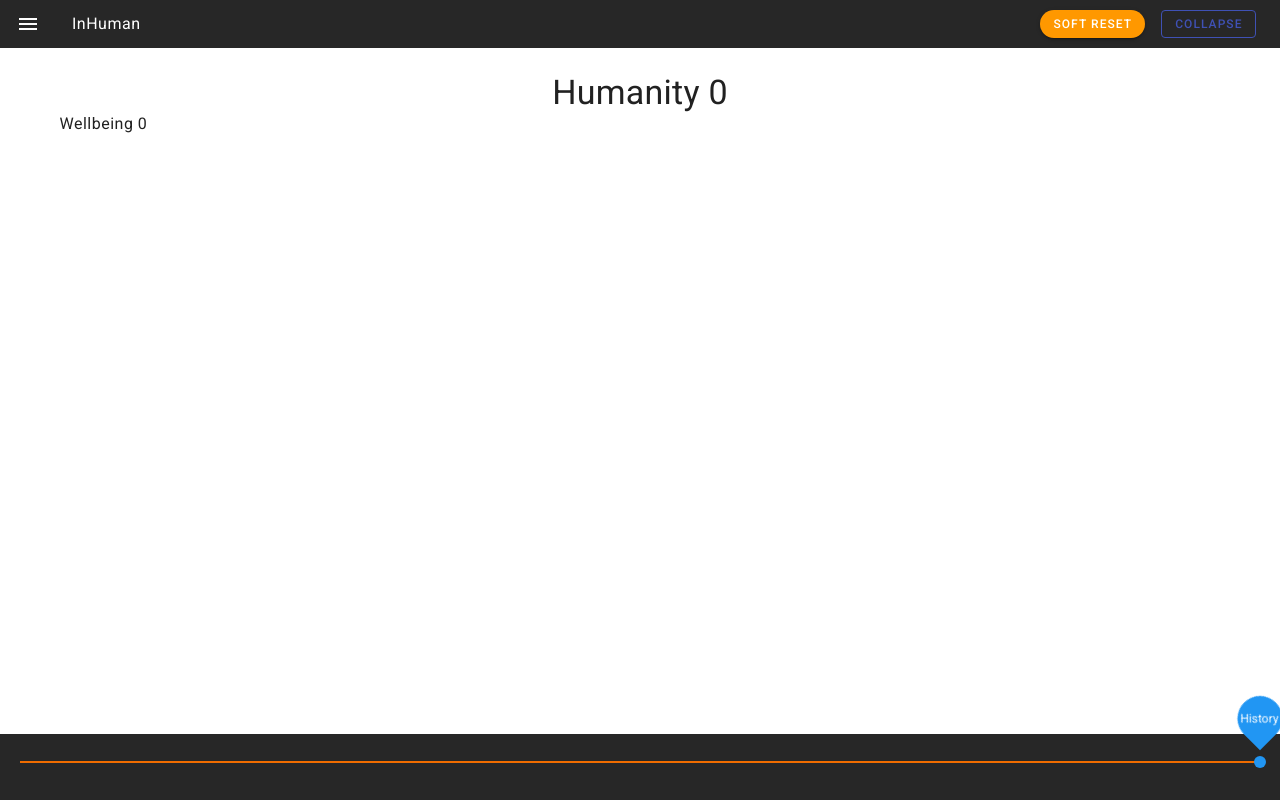
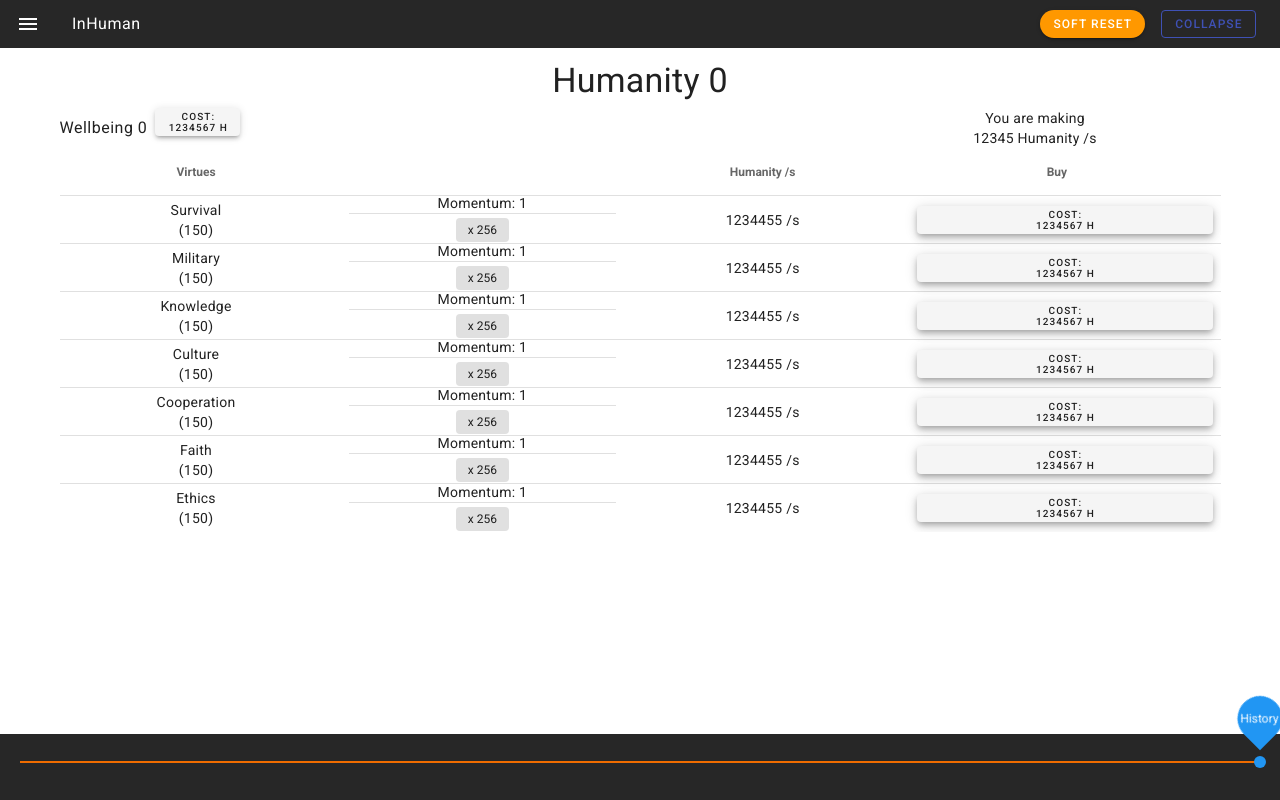
Before and after one commit to Ulises502/InHuman, a Vue app: page / in a window 1280 px wide. Built offline with nearby package versions, Linux system fonts and the light colour scheme.

Commit message:
Create Humanity counter & virtues table

```diff
--- a/src/views/Humanity.vue
+++ b/src/views/Humanity.vue
@@ -1,17 +1,153 @@
 <template>
-  <v-container>
-    <div class="text-center text-h6 text-md-h4">
-      Humanity {{ humanity == undefined ? "0" : humanity }}
+  <v-container class="py-0">
+    <!-- -->
+    <!-- HUMANITY -->
+    <div class="text-center text-h6 text-md-h4 mb-2">
+      Humanity {{ humanity }}
     </div>
-    <div class="text-body-2 text-md-body-1">
-      Wellbeing {{ wellbeing == undefined ? "0" : wellbeing }}
-    </div>
+    <v-row>
+      <!-- WELLBEING -->
+      <v-col cols="8" class="d-inline-flex">
+        <div class="text-body-2 text-md-body-1 mt-2">
+          Wellbeing {{ wellbeing }}
+        </div>
+        <v-btn elevation="3" small class="mx-2">
+          <div style="font-size: 10px">
+            <p class="ma-0 pa-0">Cost:</p>
+            <p class="ma-0 pa-0">{{ wellbeing_cost }} H</p>
+          </div>
+        </v-btn>
+      </v-col>
+
+      <v-col cols="4" class="text-center">
+        <p class="text-caption text-md-body-2 ma-0">You are making</p>
+        <p class="text-caption text-md-body-2 ma-0">
+          {{ humanity_gain }} Humanity /s
+        </p>
+      </v-col>
+    </v-row>
+
+    <!-- VIRTUES TABLE -->
+    <v-simple-table>
+      <template v-slot:default>
+        <thead>
+          <tr>
+            <th class="text-center">Virtues</th>
+            <th></th>
+            <th class="text-center">Humanity /s</th>
+            <th class="text-center">Buy</th>
+          </tr>
+        </thead>
+        <tbody>
+          <tr v-for="row in virtues" :key="row.name">
+            <td>
+              <!-- VIRTUES NAME -->
+              <p class="text-caption text-md-body-2 ma-0 text-center">
+                {{ row.name }}
+              </p>
+              <p class="text-caption text-md-body-2 ma-0 text-center">
+                ({{ row.quantity }})
+              </p>
+            </td>
+            <td class="d-flex flex-column justify-center">
+              <!-- MOMENTUM & BONUS -->
+              <p class="text-caption text-md-body-2 ma-0 text-center">
+                Momentum: {{ row.momentum }}
+              </p>
+              <v-divider />
+              <div class="d-flex justify-center">
+                <v-chip label small class="my-1">x {{ row.bonus }} </v-chip>
+              </div>
+            </td>
+            <td>
+              <!-- HUMANITY PER SEC -->
+              <p class="text-caption text-md-body-2 ma-0 text-center">
+                {{ row.h_per_sec }} /s
+              </p>
+            </td>
+            <td>
+              <v-btn elevation="5" small block class="mx-2">
+                <div style="font-size: 10px">
+                  <p class="ma-0 pa-0">Cost:</p>
+                  <p class="ma-0 pa-0">{{ wellbeing_cost }} H</p>
+                </div>
+              </v-btn>
+            </td>
+          </tr>
+        </tbody>
+      </template>
+    </v-simple-table>
   </v-container>
 </template>
 
 <script>
 export default {
-  humanity: 0,
-  wellbeing: 0,
+  data() {
+    return {
+      humanity: 0,
+      wellbeing: 0,
+      wellbeing_cost: 1234567,
+      humanity_gain: 12345,
+
+      virtues: [
+        {
+          name: "Survival",
+          quantity: 150,
+          momentum: 1,
+          bonus: 256,
+          h_per_sec: 1234455,
+          cost: 1234453,
+        },
+        {
+          name: "Military",
+          quantity: 150,
+          momentum: 1,
+          bonus: 256,
+          h_per_sec: 1234455,
+          cost: 1234453,
+        },
+        {
+          name: "Knowledge",
+          quantity: 150,
+          momentum: 1,
+          bonus: 256,
+          h_per_sec: 1234455,
+          cost: 1234453,
+        },
+        {
+          name: "Culture",
+          quantity: 150,
+          momentum: 1,
+          bonus: 256,
+          h_per_sec: 1234455,
+          cost: 1234453,
+        },
+        {
+          name: "Cooperation",
+          quantity: 150,
+          momentum: 1,
+          bonus: 256,
+          h_per_sec: 1234455,
+          cost: 1234453,
+        },
+        {
+          name: "Faith",
+          quantity: 150,
+          momentum: 1,
+          bonus: 256,
+          h_per_sec: 1234455,
+          cost: 1234453,
+        },
+        {
+          name: "Ethics",
+          quantity: 150,
+          momentum: 1,
+          bonus: 256,
+          h_per_sec: 1234455,
+          cost: 1234453,
+        },
+      ],
+    };
+  },
 };
 </script>
```
